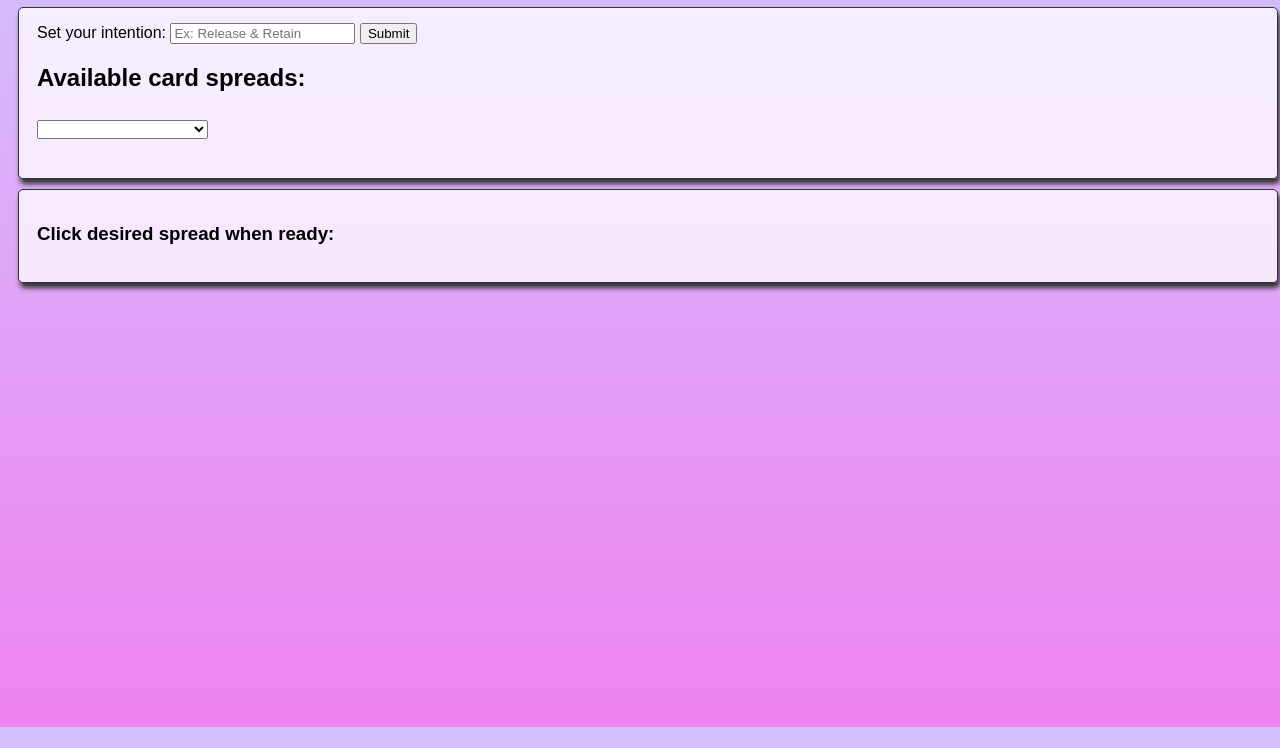
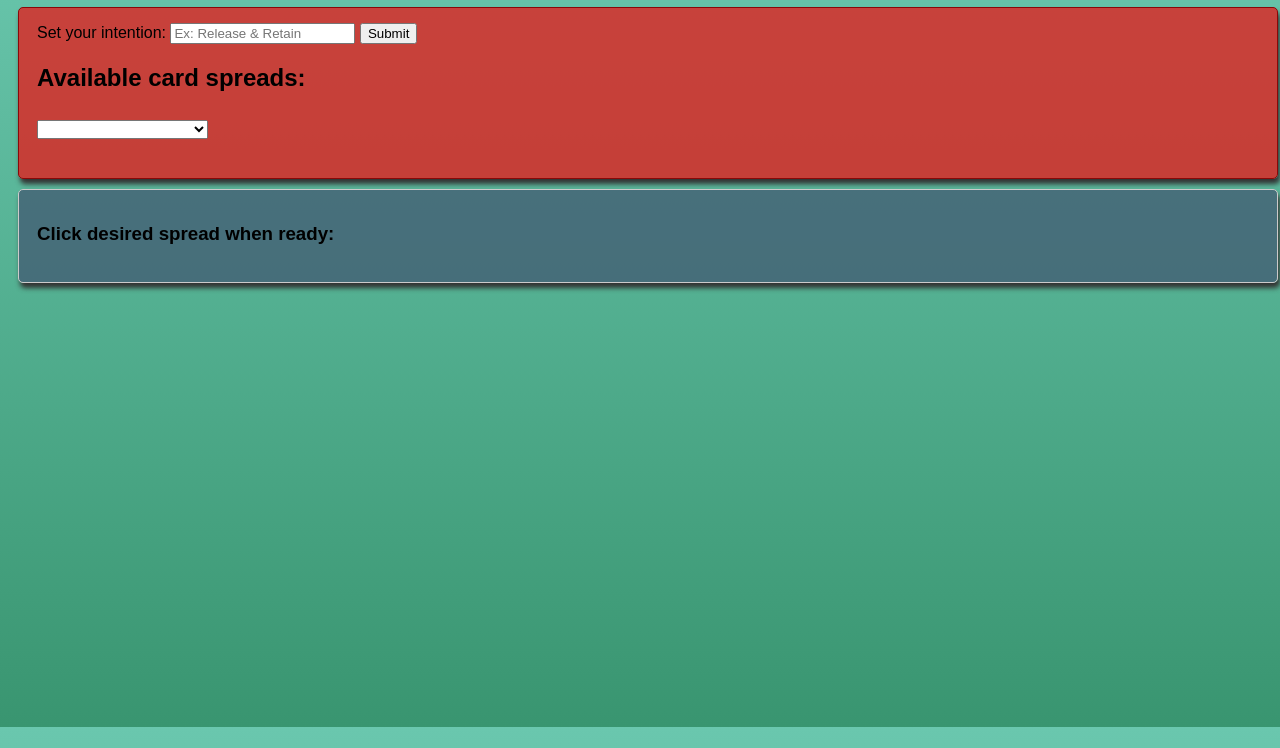
Before and after one commit to bcaudillo/tarot-project, a plain HTML site: page phase-1-project/project/index.html in a window 1280 px wide. Shown: the part 73-821 px from the top of the page. Drawn offline with Linux system fonts and the light colour scheme; no server answers.

Commit message:
modify css elements.

```diff
--- a/phase-1-project/project/style.css
+++ b/phase-1-project/project/style.css
@@ -7,7 +7,7 @@ html {
   body {
     min-height: 100%;
     min-width: 100%;
-    background: linear-gradient(rgb(212, 192, 255), violet);
+    background: linear-gradient(rgb(106, 199, 174), rgb(57, 149, 112));
   }
 
   button {
@@ -29,16 +29,16 @@ html {
 
   #spreads {
     margin: 10px;
-    border: 1px solid #333;
-    background: rgba(255, 255, 255, 0.75);
+    border: 1px solid rgb(138, 8, 8);
+    background: rgba(232, 23, 23, 0.75);
     padding: 15px 20px 18px 18px;
     border-radius: 5px;
     box-shadow: 2px 5px 5px #333;
   }
   #pickedSpread{
     margin: 10px;
-    border: 1px solid #333;
-    background: rgba(255, 255, 255, 0.75);
+    border: 1px solid rgb(204, 202, 202);
+    background: rgba(66, 89, 114, 0.75);
     padding: 15px 20px 18px 18px;
     border-radius: 5px;
     box-shadow: 2px 5px 5px #333;
```
